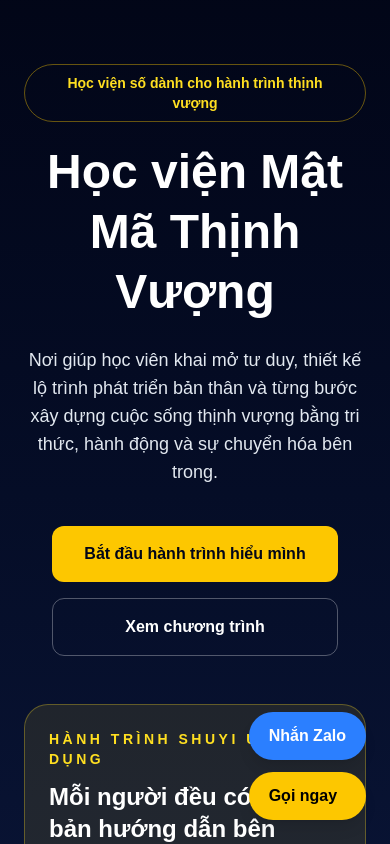
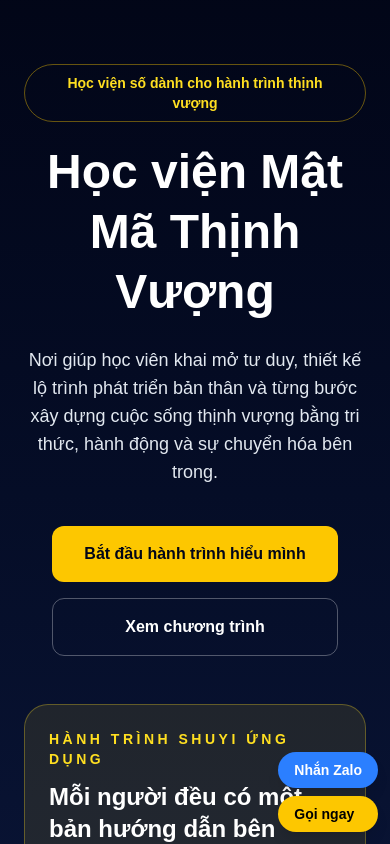
Before and after one commit to lanmatmathinhvuong-dot/mtmv, a Next.js app: page / in a window 390 px wide. Shown: the top 844 px of the page. Built offline with nearby package versions, Linux system fonts and the light colour scheme; no server answers.

Commit message:
toi uu nut zalo goi ngay tren mobile

```diff
--- a/app/page.tsx
+++ b/app/page.tsx
@@ -239,19 +239,19 @@ setGhiChuDacBiet("");
           )}
         </section>
       </section>
-      <div className="fixed bottom-6 right-6 z-50 flex flex-col gap-3">
+      <div className="fixed bottom-3 right-3 z-50 flex flex-col gap-2 sm:bottom-6 sm:right-6 sm:gap-3">
   <a
     href="https://zalo.me/0822498668"
     target="_blank"
     rel="noopener noreferrer"
-    className="rounded-full bg-blue-500 px-5 py-3 text-white font-bold shadow-lg hover:bg-blue-600"
+    className="rounded-full bg-blue-500 px-4 py-2 text-sm text-white font-bold shadow-lg hover:bg-blue-600 sm:px-5 sm:py-3 sm:text-base"
   >
     Nhắn Zalo
   </a>
 
   <a
     href="tel:0822498668"
-    className="rounded-full bg-yellow-400 px-5 py-3 text-black font-bold shadow-lg hover:bg-yellow-300"
+    className="rounded-full bg-yellow-400 px-4 py-2 text-sm text-black font-bold shadow-lg hover:bg-yellow-300 sm:px-5 sm:py-3 sm:text-base"
   >
     Gọi ngay
   </a>
```
